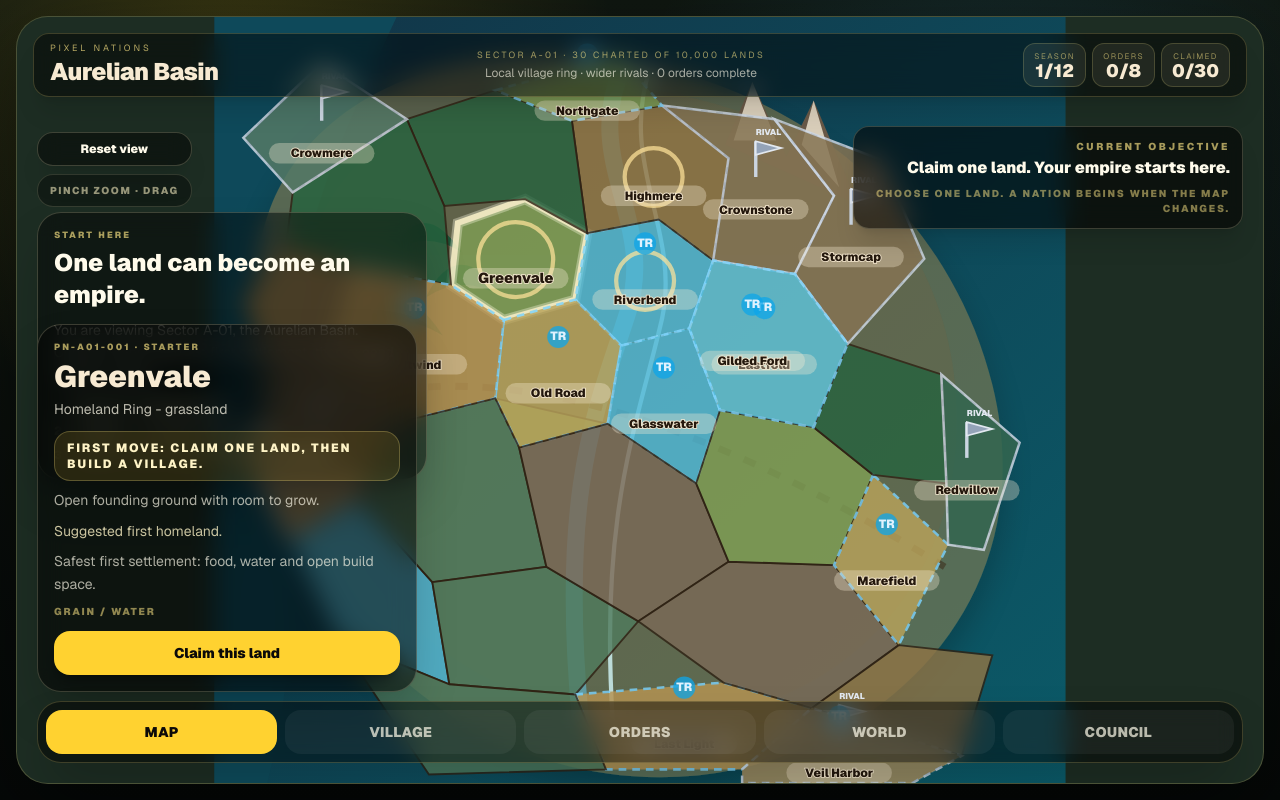
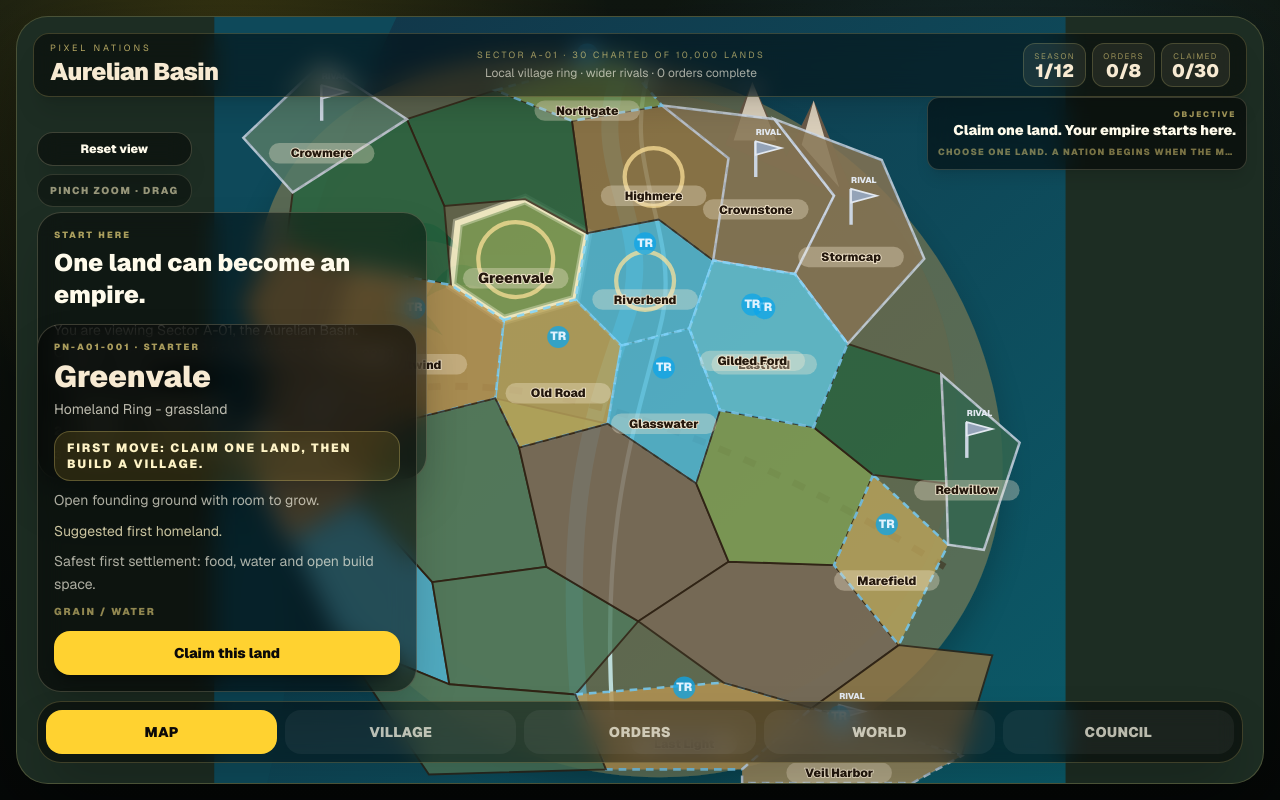
Before and after one commit to tomat60/pixel-nations, a Next.js app: page /play in a window 1280 px wide. Built offline with nearby package versions, Linux system fonts and the light colour scheme.

Commit message:
refactor(play): reduce objective overlay footprint

```diff
--- a/app/play/components/CurrentObjective.tsx
+++ b/app/play/components/CurrentObjective.tsx
@@ -27,8 +27,8 @@ export function CurrentObjective({
 }) {
   const objective = getCurrentObjectiveText(state);
   const placement = state.view === "council"
-    ? "left-1/2 top-[6rem] w-[min(320px,calc(100%-1.5rem))] -translate-x-1/2 text-center md:left-[43%] md:top-[6.8rem]"
-    : "right-3 top-[5.9rem] max-w-[210px] text-right md:right-5 md:top-[6.8rem] md:max-w-[390px]";
+    ? "left-1/2 top-[4.4rem] w-[min(300px,calc(100%-1.25rem))] -translate-x-1/2 text-center md:left-[43%] md:top-[5rem]"
+    : "right-2 top-[4.3rem] max-w-[190px] text-right md:right-4 md:top-[5rem] md:max-w-[320px]";
 
   return (
     <aside
@@ -38,22 +38,22 @@ export function CurrentObjective({
       data-founder-record-available={founderRecordAvailable ? "true" : "false"}
       data-empire-crisis={state.empireCrisisReason ?? "none"}
       data-empire-crisis-recovery={state.empireCrisisRecoveryId ?? "none"}
-      className={`absolute z-40 rounded-2xl border border-amber-100/20 bg-black/58 p-2.5 shadow-xl backdrop-blur-md md:p-3 ${placement}`}
+      className={`absolute z-40 rounded-xl border border-amber-100/18 bg-black/56 p-2 shadow-lg backdrop-blur-md md:p-2.5 ${placement}`}
     >
-      <p className="text-[8px] font-black uppercase tracking-[0.22em] text-amber-200/65 md:text-[10px] md:tracking-[0.26em]">Current objective</p>
-      <p data-qa="current-objective-text" className="mt-1 text-xs font-black leading-tight text-amber-50 md:text-base">{objective}</p>
-      <p className="mt-2 hidden text-[10px] font-black uppercase tracking-[0.18em] text-amber-200/50 md:block">{state.lastEvent}</p>
+      <p className="text-[7px] font-black uppercase tracking-[0.2em] text-amber-200/60 md:text-[8px] md:tracking-[0.22em]">Objective</p>
+      <p data-qa="current-objective-text" className="mt-0.5 text-[11px] font-black leading-tight text-amber-50 md:text-sm">{objective}</p>
+      <p className="mt-1.5 hidden truncate text-[9px] font-black uppercase tracking-[0.14em] text-amber-200/45 lg:block">{state.lastEvent}</p>
       {founderRecordAvailable ? (
         <button
           type="button"
           data-qa="open-founder-record"
           onClick={onOpenFounderRecord}
-          className="mt-2 w-full rounded-xl border border-amber-200/25 bg-amber-200/10 px-2 py-1.5 text-[9px] font-black uppercase tracking-[0.14em] text-amber-100 transition hover:bg-amber-200/18"
+          className="mt-1.5 w-full rounded-lg border border-amber-200/22 bg-amber-200/9 px-2 py-1 text-[8px] font-black uppercase tracking-[0.12em] text-amber-100 transition hover:bg-amber-200/16"
         >
           Founder Record
         </button>
       ) : null}
-      {secondRunStarted ? <p data-qa="second-run-started" className="mt-2 text-[9px] font-black uppercase tracking-[0.14em] text-emerald-100">Second history begun</p> : null}
+      {secondRunStarted ? <p data-qa="second-run-started" className="mt-1.5 text-[8px] font-black uppercase tracking-[0.12em] text-emerald-100">Second history begun</p> : null}
     </aside>
   );
 }
```
